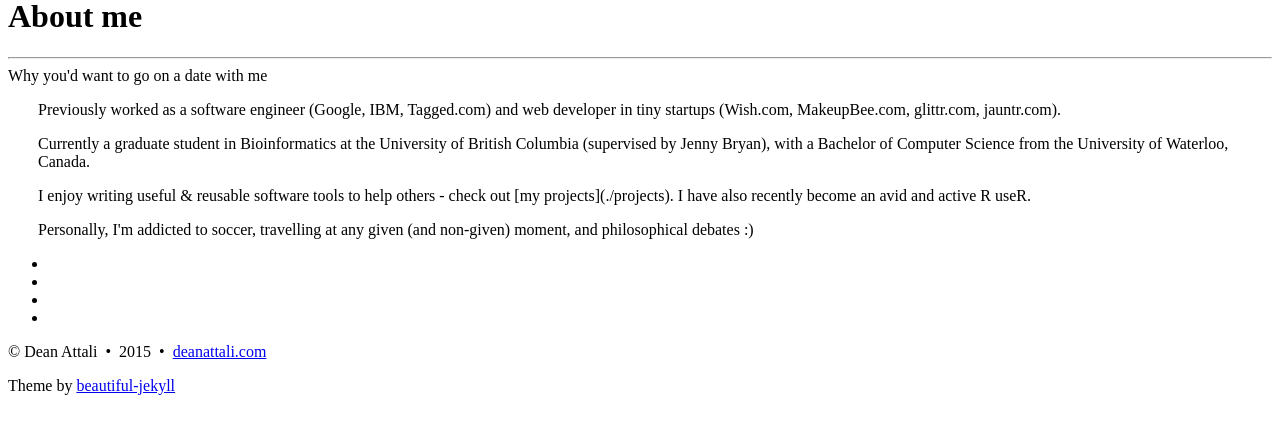
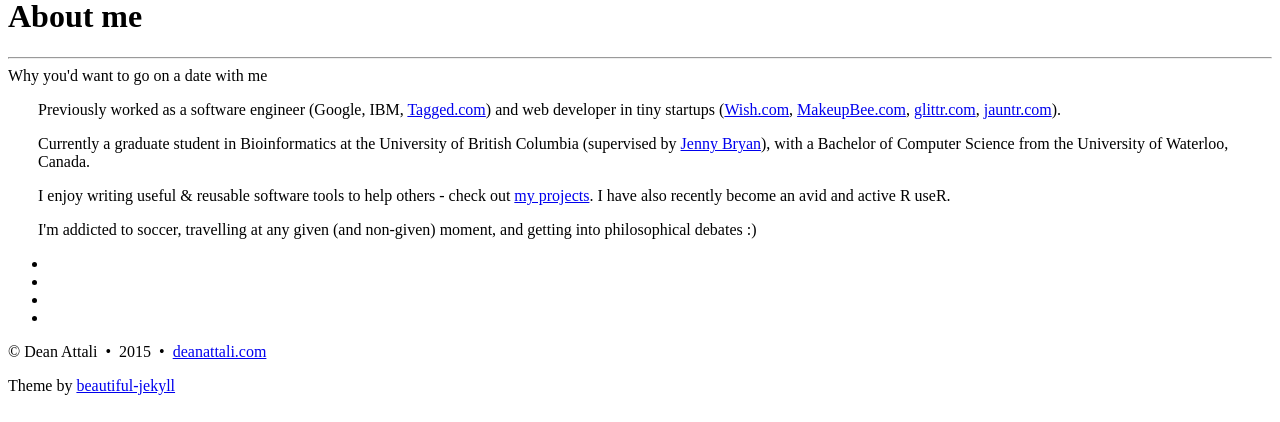
Before and after one commit to daattali/daattali.github.io, a Jekyll site: the page built from aboutme.html, in a window 1280 px wide, cut to the strip 478-900 px from the top of the page. Built offline with Jekyll 4.4.1, drawn with Linux system fonts in a browser that asks for light colours; Markdown is read by kramdown in place of the engine named in the settings; some of the changed lines change nothing that is shown.

Commit message:
Update aboutme.html

```diff
--- a/aboutme.html
+++ b/aboutme.html
@@ -3,55 +3,35 @@ layout: page
 title: About me
 subtitle: Why you'd want to go on a date with me
 css: "/css/aboutme.css"
-bigimg:
-  - "/img/big-imgs/costa-rica-house.JPG" : "Montezuma, Costa Rica (2011)"
-  - "/img/big-imgs/grouse-grind.jpg" : "Vancouver, Canada (2014)"
-  - "/img/big-imgs/hawaii1.jpg" : "Kauai, HI, USA (2014)"
-  - "/img/big-imgs/hawaii2.jpg" : "Kauai, HI, USA (2014)"
-  - "/img/big-imgs/hongkong-cliff-dive.jpeg" : "Hong Kong (2014)"
-  - "/img/big-imgs/hongkong-infinity-pool.jpg" : "Hong Kong (2014)"
-  - "/img/big-imgs/israel-dive1.jpg" : "Eilat, Israel (2013)"
-  - "/img/big-imgs/israel-dive2.jpg" : "Eilat, Israel (2013)"
-  - "/img/big-imgs/israel-dive3.jpg" : "Eilat, Israel (2013)"
-  - "/img/big-imgs/laos-pond2.jpg" : "Luang Prabang, Laos (2014)"
-  - "/img/big-imgs/laos-pond1.jpg" : "Luang Prabang, Laos (2014)"
-  - "/img/big-imgs/laos-pond3.jpg" : "Luang Prabang, Laos (2014)"
-  - "/img/big-imgs/st-martin.jpg" : "St Maarten (2014)"
-  - "/img/big-imgs/tanzania.jpg" : "Mt Kilimanjaro, Tanzania (2012)"
-  - "/img/big-imgs/vietnam-beach.jpg" : "Mui Ne, Vietnam (2013)"
-  - "/img/big-imgs/vietnam-climb.jpg" : "Cat Ba, Vietnam (2013)"
-  - "/img/big-imgs/vietnam-climb2.jpg" : "Cat Ba, Vietnam (2013)"
-  - "/img/big-imgs/vietnam-dunes.jpg" : "Mui Ne, Vietnam (2013)"
-  - "/img/big-imgs/vietnam-dunes2.jpg" : "Mui Ne, Vietnam (2013)"
-  - "/img/big-imgs/vietnam-fruits.jpg" : "Nha Trang, Vietnam (2013)"
-  - "/img/big-imgs/vietnam-hat.jpg" : "Hoi An, Vietnam (2013)"
-  - "/img/big-imgs/vietnam-jump.jpg" : "Mui Ne, Vietnam (2013)"
-  - "/img/big-imgs/vietnam-ricefield.jpg" : "Sapa, Vietnam (2013)"
-  - "/img/big-imgs/vietnam-scooter.jpg" : "Da Nang, Vietnam (2013)"
-  - "/img/big-imgs/vietnam-walk.jpg" : "Sapa, Vietnam (2013)"
-  - "/img/big-imgs/california-skydive.JPG" : "Davis, CA, USA (2008)"
-  - "/img/big-imgs/california-surf.JPG" : "Los Angeles, CA, USA (2008)"
-  - "/img/big-imgs/california-surf2.JPG" : "Los Angeles, CA, USA (2008)"
-  - "/img/big-imgs/california-surf3.JPG" : "Santa Cruz, CA, USA (2009)"
-  - "/img/big-imgs/costa-rica.JPG" : "Arenal, Costa Rica (2011)"
 ---
+
+<div id="aboutme-section">
 
 <p class="about-text">
 <span class="fa fa-briefcase about-icon"></span>
-Previously worked as a software engineer (Google, IBM, Tagged.com) and web developer in tiny startups (Wish.com, MakeupBee.com, glittr.com, jauntr.com).
+Previously worked as a software engineer (Google, IBM, <a href="http://tagged.com" target="_blank">Tagged.com</a>) and web
+developer in tiny startups (<a href="http://wish.com" target="_blank">Wish.com</a>,
+<a href="http://makeupbee.com" target="_blank">MakeupBee.com</a>,
+<a href="http://glittr.com" target="_blank">glittr.com</a>,
+<a href="http://jauntr.com" target="_blank">jauntr.com</a>).
 </p>
 
 <p class="about-text">
 <span class="fa fa-graduation-cap about-icon"></span>
-Currently a graduate student in Bioinformatics at the University of British Columbia (supervised by Jenny Bryan), with a Bachelor of Computer Science from the University of Waterloo, Canada.
+Currently a graduate student in Bioinformatics at the University of British Columbia (supervised by
+<a href="http://www.stat.ubc.ca/~jenny/" target="_blank">Jenny Bryan</a>), with a Bachelor of Computer Science from the
+University of Waterloo, Canada.
 </p>
 
 <p class="about-text">
 <span class="fa fa-code about-icon"></span>
-I enjoy writing useful & reusable software tools to help others - check out [my projects](./projects). I have also recently become an avid and active R useR.
+I enjoy writing useful & reusable software tools to help others - check out <a href="./projects">my projects</a>. I have also
+recently become an avid and active R useR.
 </p>
 
 <p class="about-text">
 <span class="fa fa-heart about-icon"></span>
-Personally, I'm addicted to soccer, travelling at any given (and non-given) moment, and philosophical debates :)
+I'm addicted to soccer, travelling at any given (and non-given) moment, and getting into philosophical debates :)
 </p>
+
+</div>
```
